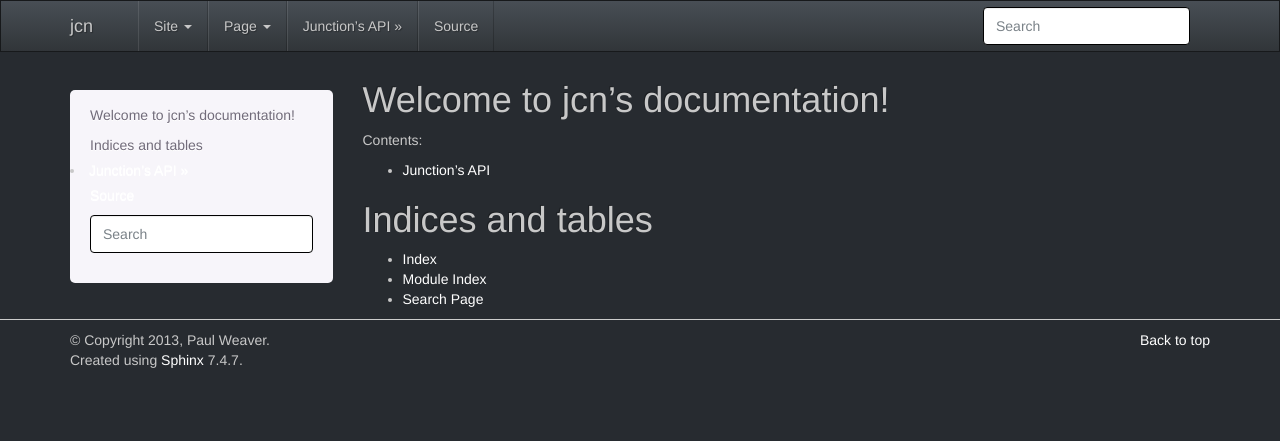
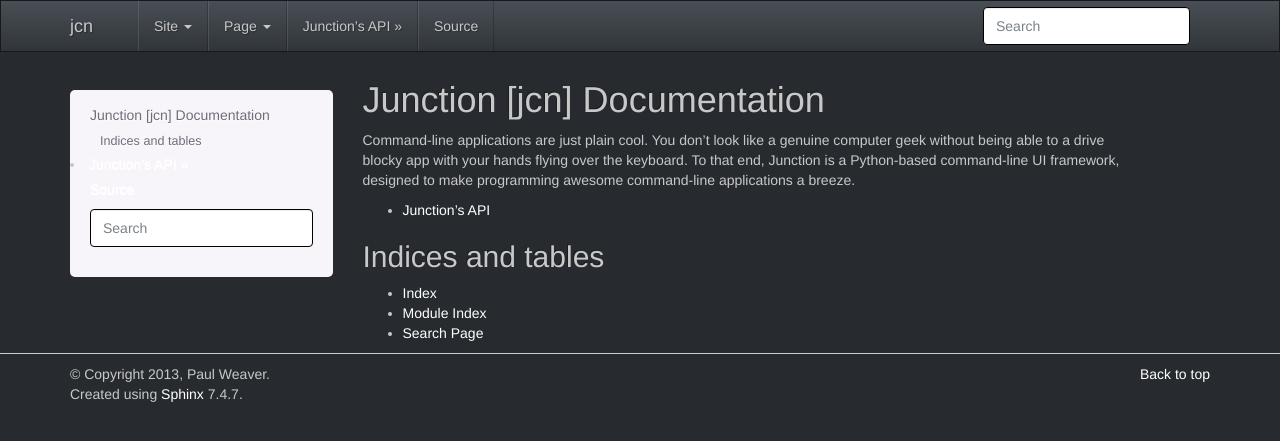
Before and after one commit to ch3pjw/junction, a Sphinx documentation site: the page built from docs/source/index.rst, in a window 1280 px wide. Shown: the top 441 px of the page. Built offline with Sphinx 7.4.7, drawn with Linux system fonts in a browser that asks for light colours; the version number could not be read and is left out.

Commit message:
Add jovial documentation introduction

```diff
--- a/docs/source/index.rst
+++ b/docs/source/index.rst
@@ -1,23 +1,24 @@
-.. jcn documentation master file, created by
-   sphinx-quickstart on Mon Dec 30 00:05:02 2013.
-   You can adapt this file completely to your liking, but it should at least
-   contain the root `toctree` directive.
+Junction [jcn] Documentation
+============================
 
-Welcome to jcn's documentation!
-===============================
-
-
-Contents:
+Command-line applications are just plain cool. You don't look like a genuine
+computer geek without being able to a drive blocky app with your hands flying
+over the keyboard. To that end, Junction is a Python-based command-line UI
+framework, designed to make programming awesome command-line applications a
+breeze.
 
 .. toctree::
    :maxdepth: 2
 
    api
+.. Will want something like: UI elements, with sub categories for display and
+   container elements...
+.. Will also want a full-blown 'here are all the classes' document
 
 
 
 Indices and tables
-==================
+^^^^^^^^^^^^^^^^^^
 
 * :ref:`genindex`
 * :ref:`modindex`
```
